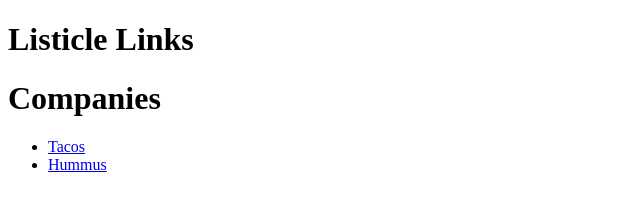
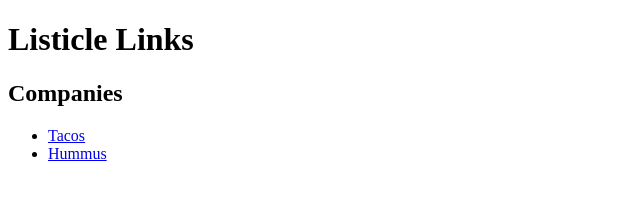
Before and after one commit to Silentstorm0510/IGME-110-Repo, a plain HTML site: page index.html in a window 1280 px wide. Shown: the whole page, without its empty margins (0-640 px from the left). Drawn offline with Linux system fonts and the light colour scheme.

Commit message:
Update index.html

```diff
--- a/index.html
+++ b/index.html
@@ -7,7 +7,8 @@
 </head>
 <body>
   <h1>Listicle Links</h1>
-  <h1>Companies</h1>
+  <h2>Companies</h2>
+
   <ul>
     <li><a href="https://en.wikipedia.org/wiki/Taco">Tacos</a></li>
     <li><a href="https://en.wikipedia.org/wiki/Hummus">Hummus</a></li>
```
